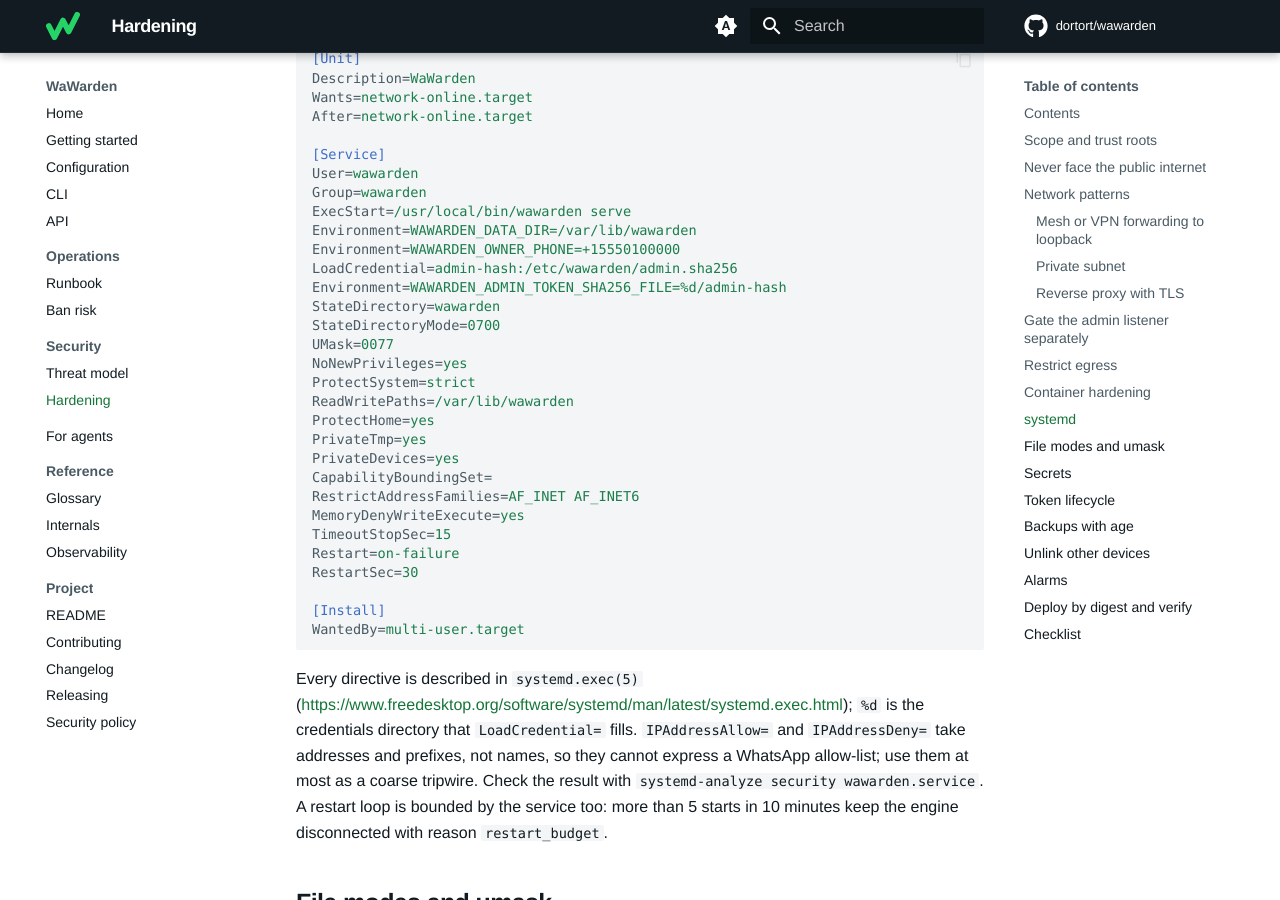
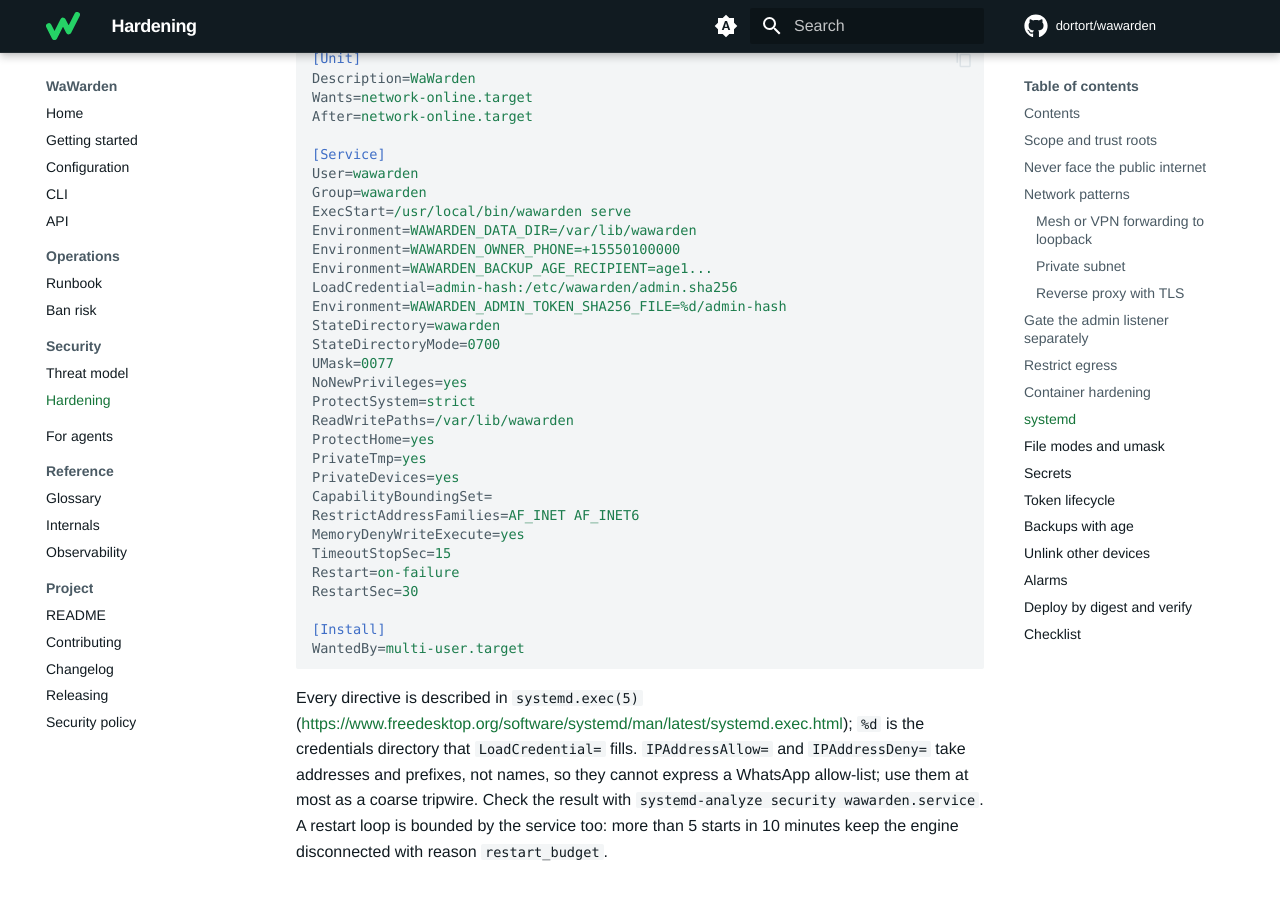
Before and after one commit to dortort/wawarden, an MkDocs documentation site: the page built from docs/hardening.md, in a window 1280 px wide and 900 px high, scrolled down 5917 px. Built offline with MkDocs 1.6.1 and Material for MkDocs 9.7.7, drawn with Linux system fonts in a browser that asks for light colours; comment, search, counter and statistics services are not loaded.

Commit message:
docs(hardening): set the backup recipient in the systemd unit
Co-Authored-By: Claude Opus 5.5 <noreply@anthropic.com>
Co-Authored-By: Claude Fable 5.1 <noreply@anthropic.com>

```diff
--- a/docs/hardening.md
+++ b/docs/hardening.md
@@ -250,6 +250,7 @@ Group=wawarden
 ExecStart=/usr/local/bin/wawarden serve
 Environment=WAWARDEN_DATA_DIR=/var/lib/wawarden
 Environment=WAWARDEN_OWNER_PHONE=+15550100000
+Environment=WAWARDEN_BACKUP_AGE_RECIPIENT=age1...
 LoadCredential=admin-hash:/etc/wawarden/admin.sha256
 Environment=WAWARDEN_ADMIN_TOKEN_SHA256_FILE=%d/admin-hash
 StateDirectory=wawarden
```
